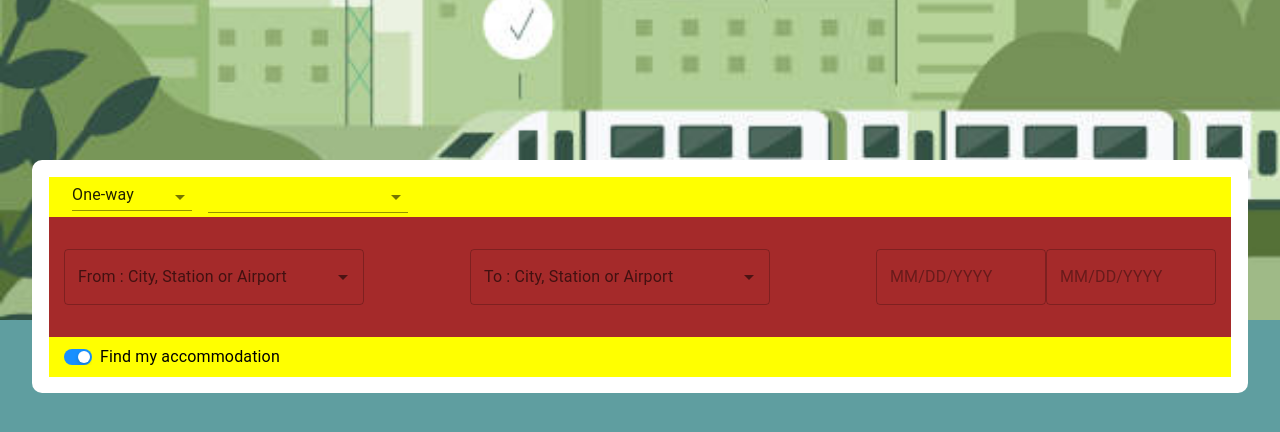
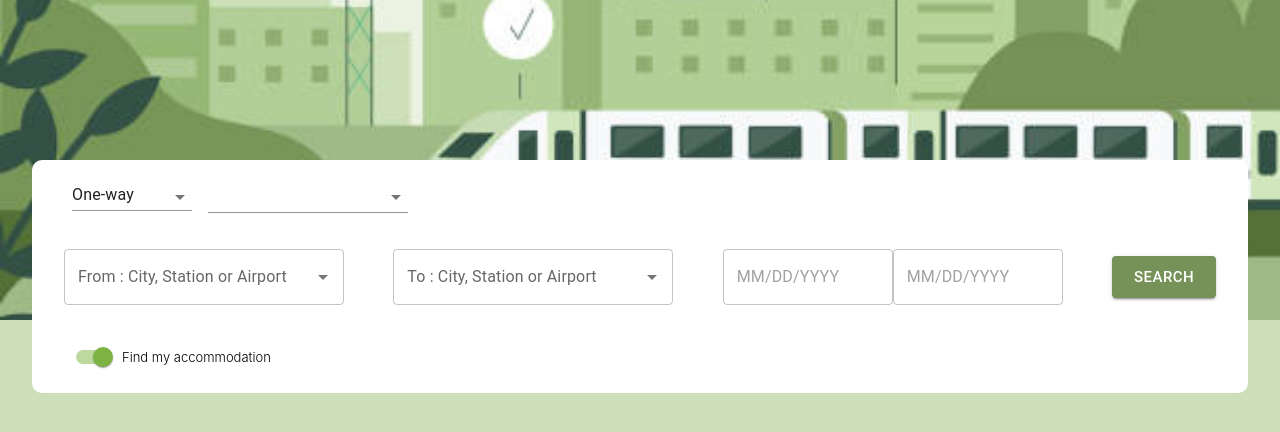
Before and after one commit to TheoVilleneuve/searchBar-autocomplete, a Next.js app: page / in a window 1280 px wide. Shown: the top 432 px of the page. Built offline with nearby package versions, Linux system fonts and the light colour scheme; no server answers.

Commit message:
mise en place du style de la page

```diff
--- a/components/SearchBar.js
+++ b/components/SearchBar.js
@@ -9,10 +9,12 @@ import Select from "@mui/material/Select";
 import { AdapterDayjs } from "@mui/x-date-pickers/AdapterDayjs";
 import { LocalizationProvider } from "@mui/x-date-pickers/LocalizationProvider";
 import { DatePicker } from "@mui/x-date-pickers/DatePicker";
-import Stack from "@mui/material/Stack";
+
 import Switch from "@mui/material/Switch";
-import Typography from "@mui/material/Typography";
-import { styled } from "@mui/material/styles";
+import { lightGreen } from "@mui/material/colors";
+import { alpha, styled } from "@mui/material/styles";
+
+import Button from "@mui/material/Button";
 
 export default function searchBar() {
   const [options, setOptions] = useState([]);
@@ -93,50 +95,22 @@ export default function searchBar() {
   }, [topDestinations]);
 
   //Switch component
-  const AntSwitch = styled(Switch)(({ theme }) => ({
-    width: 28,
-    height: 16,
-    padding: 0,
-    display: "flex",
-    "&:active": {
-      "& .MuiSwitch-thumb": {
-        width: 15,
-      },
-      "& .MuiSwitch-switchBase.Mui-checked": {
-        transform: "translateX(9px)",
+  const GreenSwitch = styled(Switch)(({ theme }) => ({
+    "& .MuiSwitch-switchBase.Mui-checked": {
+      color: lightGreen[600],
+      "&:hover": {
+        backgroundColor: alpha(
+          lightGreen[600],
+          theme.palette.action.hoverOpacity
+        ),
       },
     },
-    "& .MuiSwitch-switchBase": {
-      padding: 2,
-      "&.Mui-checked": {
-        transform: "translateX(12px)",
-        color: "#fff",
-        "& + .MuiSwitch-track": {
-          opacity: 1,
-          backgroundColor:
-            theme.palette.mode === "dark" ? "#177ddc" : "#1890ff",
-        },
-      },
-    },
-    "& .MuiSwitch-thumb": {
-      boxShadow: "0 2px 4px 0 rgb(0 35 11 / 20%)",
-      width: 12,
-      height: 12,
-      borderRadius: 6,
-      transition: theme.transitions.create(["width"], {
-        duration: 200,
-      }),
-    },
-    "& .MuiSwitch-track": {
-      borderRadius: 16 / 2,
-      opacity: 1,
-      backgroundColor:
-        theme.palette.mode === "dark"
-          ? "rgba(255,255,255,.35)"
-          : "rgba(0,0,0,.25)",
-      boxSizing: "border-box",
+    "& .MuiSwitch-switchBase.Mui-checked + .MuiSwitch-track": {
+      backgroundColor: lightGreen[600],
     },
   }));
+
+  const label = { inputProps: { "aria-label": "Color switch demo" } };
 
   return (
     <div className={styles.container}>
@@ -152,12 +126,8 @@ export default function searchBar() {
           </Select>
         </FormControl>
 
-        <FormControl
-          variant="standard"
-          sx={{ m: 1, minWidth: 200 }}
-        >
-
-          <Select className={styles.count} value={'test'}>
+        <FormControl variant="standard" sx={{ m: 1, minWidth: 200 }}>
+          <Select className={styles.count} value={"test"}>
             {/* Compteur de places cat.adulte */}
             <MenuItem value={adultCount} className={styles.counterContainer}>
               <div className={styles.categoryContainer}>
@@ -188,7 +158,7 @@ export default function searchBar() {
                 </button>
               </div>
             </MenuItem>
-{/* Compteur de places cat.jeune */}
+            {/* Compteur de places cat.jeune */}
             <MenuItem value={youthCount} className={styles.counterContainer}>
               <div className={styles.categoryContainer}>
                 <p className={styles.categoryTicket}>Youth</p>
@@ -262,7 +232,7 @@ export default function searchBar() {
           }}
           disablePortal
           options={options}
-          sx={{ width: 300 }}
+          sx={{ width: 280 }}
           inputValue={departure}
           onInputChange={(event, newInputValue) => {
             fetch(
@@ -290,7 +260,7 @@ export default function searchBar() {
           }}
           disablePortal
           options={arrivalOptions}
-          sx={{ width: 300 }}
+          sx={{ width: 280 }}
           inputValue={arrival}
           onInputChange={(event, newInputValue) => {
             fetch(
@@ -332,16 +302,23 @@ export default function searchBar() {
             />
           </LocalizationProvider>
         </div>
+        <Button
+          size="large"
+          variant="contained"
+          sx={{
+            backgroundColor: "#769259",
+            "&:hover": {
+              backgroundColor: "#325547",
+            },
+          }}
+        >
+          Search
+        </Button>
       </div>
 
       <div className={styles.switchContainer}>
-        <Stack direction="row" spacing={1} alignItems="center">
-          <AntSwitch
-            defaultChecked
-            inputProps={{ "aria-label": "ant design" }}
-          />
-          <Typography>Find my accommodation</Typography>
-        </Stack>
+        <GreenSwitch {...label} defaultChecked />
+        <p className={styles.switchText}>Find my accommodation</p>
       </div>
     </div>
   );
--- a/styles/Home.module.css
+++ b/styles/Home.module.css
@@ -1,5 +1,5 @@
 .main {
-  background-color: cadetblue;
+  background-color: #cddfb9;
   display: flex;
   flex-direction: column;
   justify-content: flex-start;
--- a/styles/SearchBar.module.css
+++ b/styles/SearchBar.module.css
@@ -12,7 +12,7 @@
 }
 
 .selectContainer {
-    background-color: yellow;
+
     height: 5vh;
     width: 100%;
     padding: 1.3%;
@@ -23,7 +23,6 @@
 }
 
 .autocompleteContainer {
-    background-color: brown;
     height: 15vh;
     width: 100%;
     padding: 1.3%;
@@ -41,30 +40,31 @@
 }
 
 .switchContainer {
-    background-color: yellow;
     height: 5vh;
     width: 100%;
     padding: 1.3%;
     display: flex;
     flex-direction: row;
-    justify-content: space-between;
+    justify-content: flex-start;
     align-items: center;
 }
 
+.switchText {
+    font-weight: 300;
+    margin: 0;
+    font-size: small;
+}
+
 .counterContainer {
-    background-color: #F6C249;
     display: flex;
     flex-direction: row;
     justify-content: space-between;
-    padding: 2% 5%;
+    padding: 0 5%;
+    margin: 8% 0;
 }
 
-.buttonsContainer {
-    background-color: darkorange;
-}
 /* Categorie de place */
 .categoryContainer {
-    background-color: blue;
     display: flex;
     flex-direction: column;
     justify-content: space-between;
@@ -91,7 +91,8 @@
   font-family: roboto;
   font-size: 26px;
   text-align: center;
-  border: 1px black solid;
+  border: 2px #769259 solid;
+  color: #769259;
   margin: 0 5px;
   background-color: white;
   cursor: pointer;
@@ -99,5 +100,6 @@
 }
 
 .countBtn:hover {
-  background-color: grey;
+  background-color: #769259;
+  color: white;
 }
```
